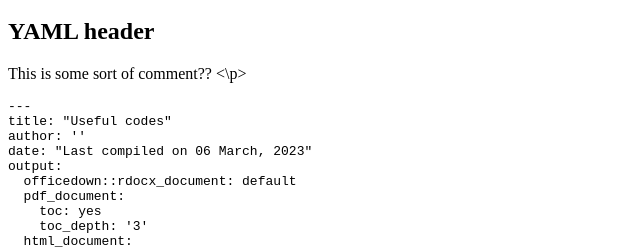
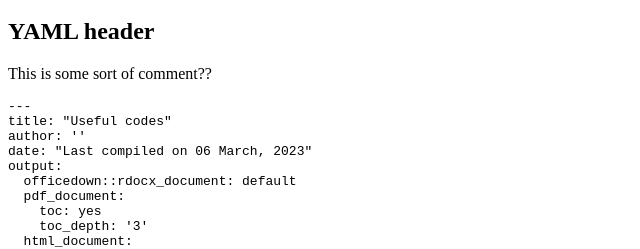
Before and after one commit to fishenchips01/useful_code, a plain HTML site: page index.html in a window 1280 px wide. Shown: the part 437-686 px from the top of the page, 0-640 px from the left. Drawn offline with Linux system fonts and the light colour scheme.

Commit message:
Update index.html

```diff
--- a/index.html
+++ b/index.html
@@ -36,7 +36,7 @@
 <div id="yaml-header" class="section level2">
 <h2>YAML header</h2>
 
-<p> This is some sort of comment?? <\p>
+<p> This is some sort of comment?? </p>
 
 <pre><code>---
 title: &quot;Useful codes&quot;
```
